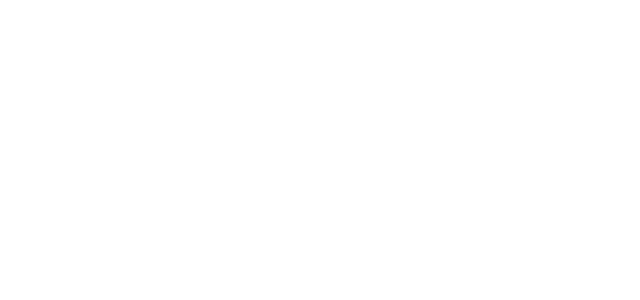
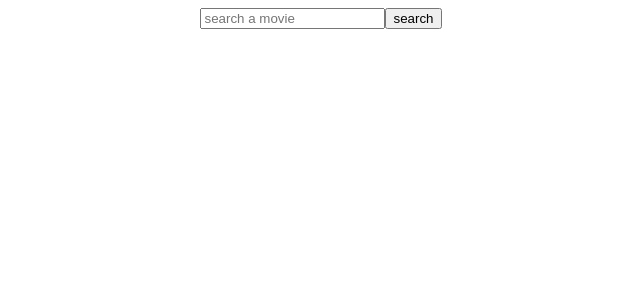
Before and after one commit to conquerer-wo/react-testing-ground, a React (Vite) app in the folder react-testing/: page / in a window 1280 px wide. Shown: the top 300 px of the page, without its empty margins (319-959 px from the left). Built offline with nearby package versions, Linux system fonts and the light colour scheme.

Commit message:
implemented styling of search button

```diff
--- a/react-testing/src/App.jsx
+++ b/react-testing/src/App.jsx
@@ -1,6 +1,8 @@
 import React, { useState } from 'react';
+import Search from './search.jsx'
 
 function App() {
+  return (<Search/>)
 }
 
 export default App;
--- /dev/null
+++ b/react-testing/src/search.css
@@ -0,0 +1 @@
+.cont {display: flex; flex-direction: row; justify-content:center;}
--- /dev/null
+++ b/react-testing/src/search.jsx
@@ -0,0 +1,5 @@
+import React from "react"
+import "./search.css"
+function Search() {return (<div className="cont"><input id = "search" placeholder="search a movie"></input><button id="searchBtn">search</button></div>)}
+
+export default Search
```
